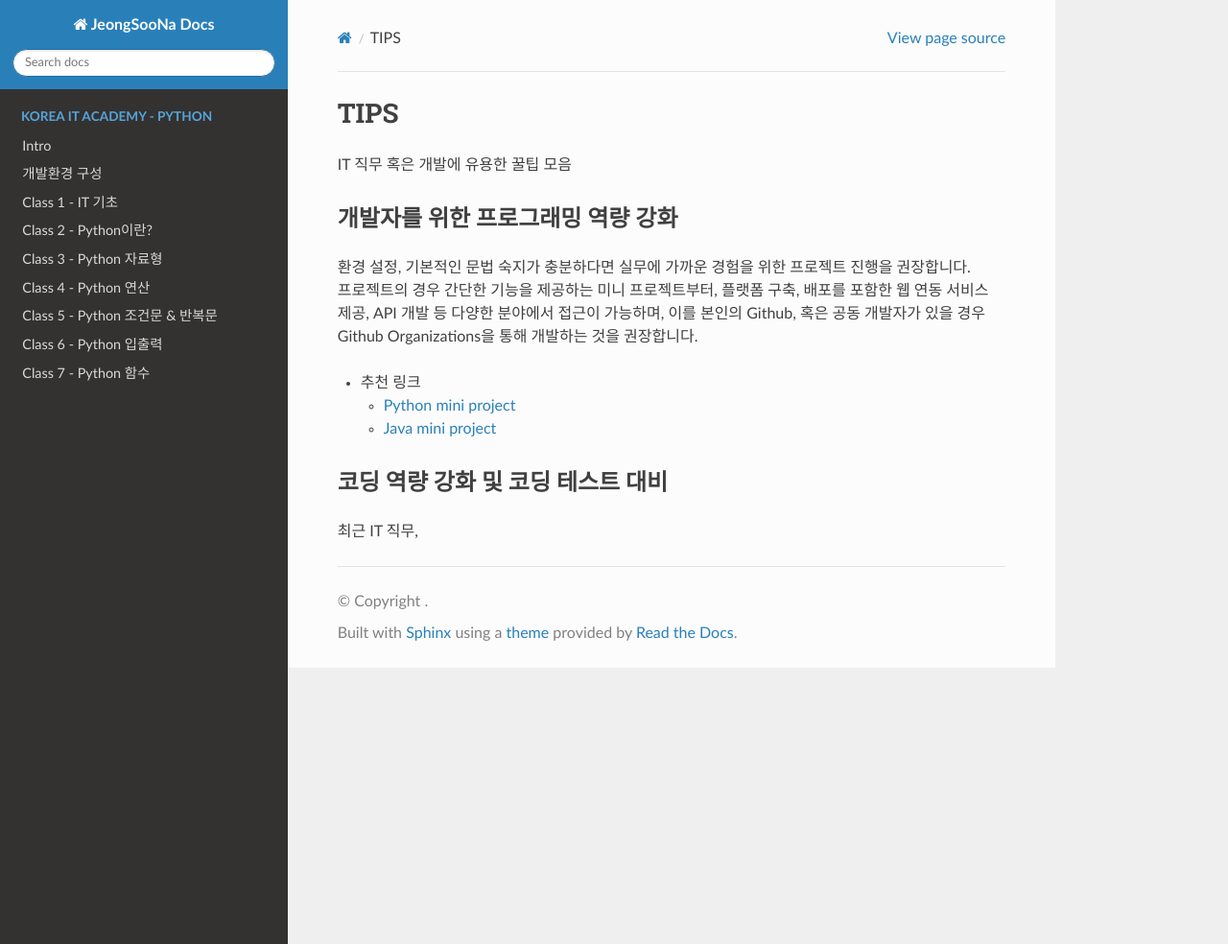
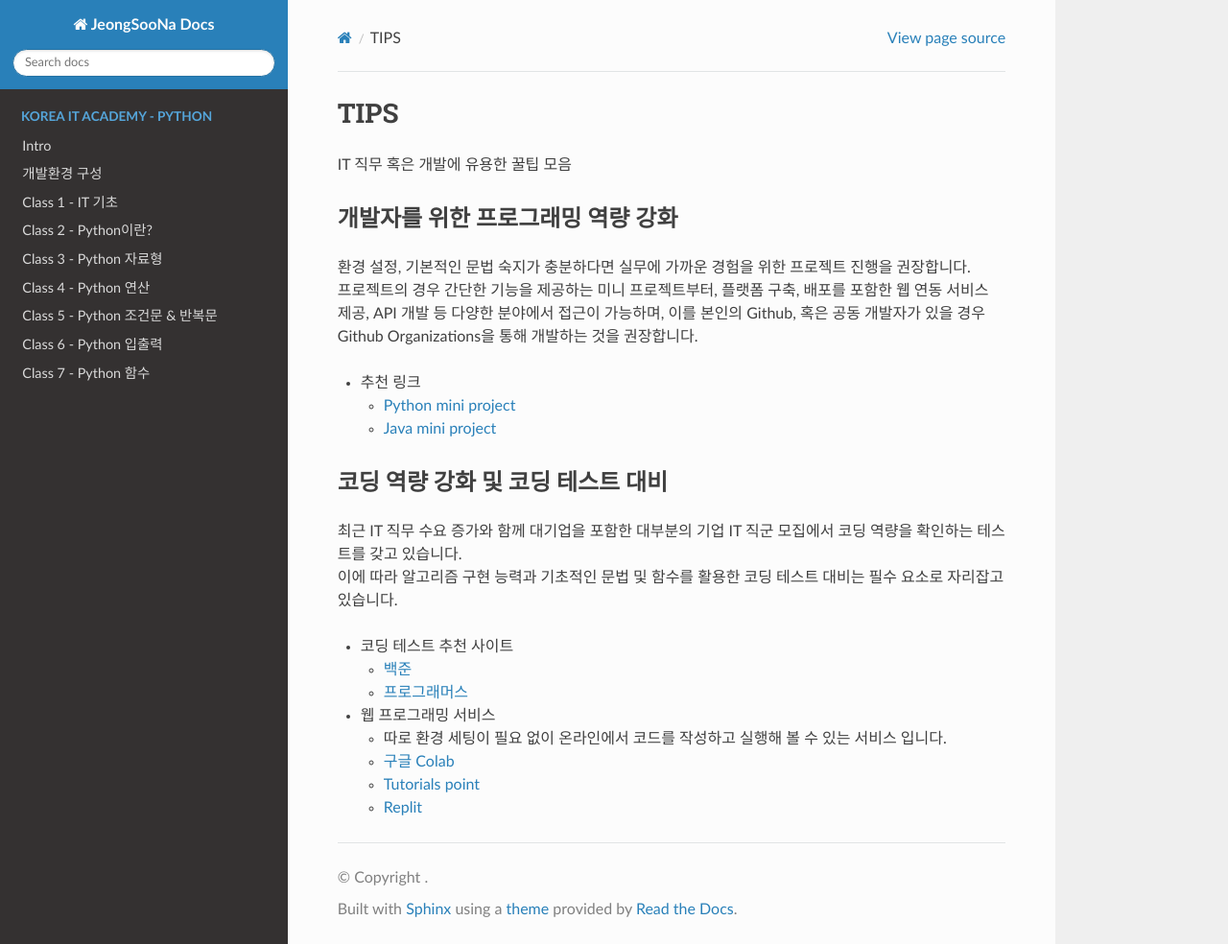
Before and after one commit to JeongSooNa/JeongSooNa-Docs, a Sphinx documentation site: the page built from docs/Tips/index.md, in a window 1280 px wide and 984 px high. Shown: the whole window at 96% size. Built offline with Sphinx 7.4.7 and the Read the Docs theme 3.1.0, drawn with Linux system fonts in a browser that asks for light colours; pages that are not in the unit, such as notebooks, are missing from menus.

Commit message:
update tips

```diff
--- a/docs/Tips/index.md
+++ b/docs/Tips/index.md
@@ -10,4 +10,14 @@ IT 직무 혹은 개발에 유용한 꿀팁 모음
     - [Java mini project](https://github.com/topics/java-mini-project)
 
 ### 코딩 역량 강화 및 코딩 테스트 대비
-최근 IT 직무,
+최근 IT 직무 수요 증가와 함께 대기업을 포함한 대부분의 기업 IT 직군 모집에서 코딩 역량을 확인하는 테스트를 갖고 있습니다.
+이에 따라 알고리즘 구현 능력과 기초적인 문법 및 함수를 활용한 코딩 테스트 대비는 필수 요소로 자리잡고 있습니다.
+
+- 코딩 테스트 추천 사이트
+    - [백준](https://www.acmicpc.net/)
+    - [프로그래머스](https://school.programmers.co.kr/)
+- 웹 프로그래밍 서비스
+    - 따로 환경 세팅이 필요 없이 온라인에서 코드를 작성하고 실행해 볼 수 있는 서비스 입니다.
+    - [구글 Colab](https://colab.research.google.com/)
+    - [Tutorials point](https://www.tutorialspoint.com/compilers/index.htm)
+    - [Replit](https://replit.com/)
```
